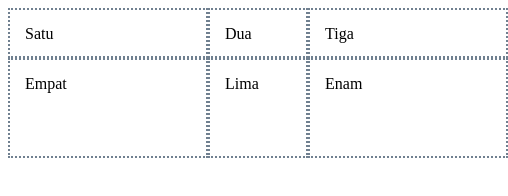
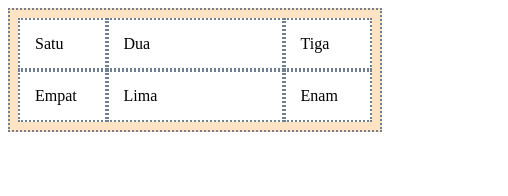
Before and after one commit to fajar-ab/front-end-web-developer-expert-decoding, a plain HTML site: page 01-mobile-first-approach/grid-layout/index.html in a window 390 px wide. Shown: the whole page, 508 px wide, since content can reach past the window. Drawn offline with Linux system fonts and the light colour scheme.

Commit message:
mobile first approach - grid layout module : franction unit

```diff
--- a/01-mobile-first-approach/grid-layout/style.css
+++ b/01-mobile-first-approach/grid-layout/style.css
@@ -1,10 +1,17 @@
 .wrapper {
   display: grid;
-  grid-template-columns: 200px 100px 200px;
-  grid-template-rows: 50px 100px;
+  grid-template-columns: 1fr 2fr 1fr;
 }
 
+/* style pendukung */
 .wrapper div {
   border: 2px dotted slategray;
   padding: 15px;
+  background-color: white;
 }
+
+.wrapper {
+  padding: 8px;
+  background-color: bisque;
+  border: 2px dotted slategray;
+}
```
